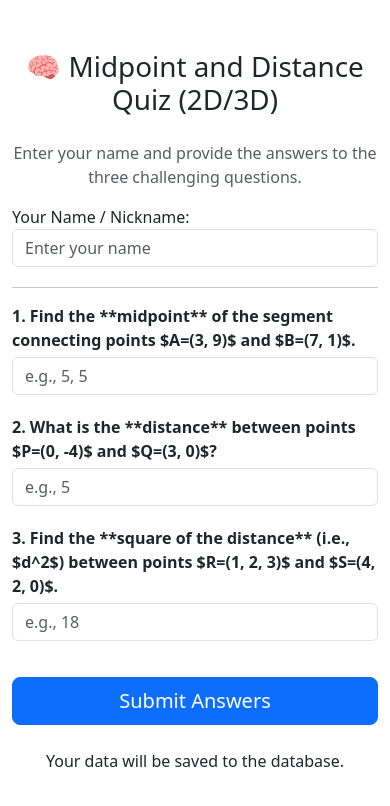
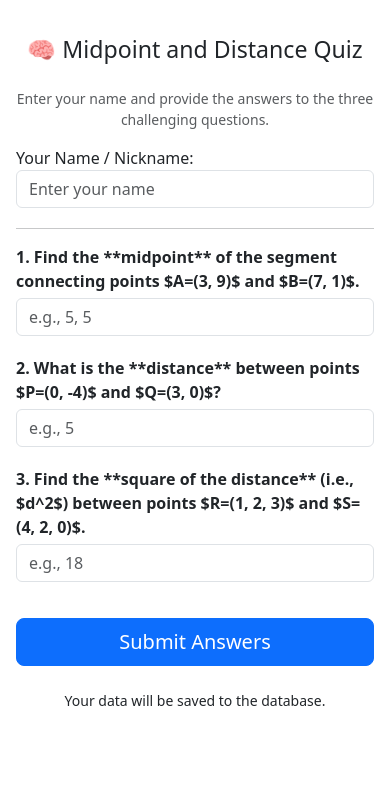
Before and after one commit to mlkbrv/AnalyticalGeometryProject, a Django app: page / in a window 390 px wide. Shown: the top 806 px of the page. Run offline with Django 5.2, Linux system fonts and the light colour scheme.

Commit message:
mobile html

```diff
--- a/core/templates/core/quiz.html
+++ b/core/templates/core/quiz.html
@@ -2,18 +2,32 @@
 <html lang="en">
 <head>
     <meta charset="UTF-8">
+    <meta name="viewport" content="width=device-width, initial-scale=1">
     <title>3D/2D Geometry Quiz</title>
     <link href="https://cdn.jsdelivr.net/npm/bootstrap@5.3.3/dist/css/bootstrap.min.css" rel="stylesheet">
     <style>
-        .container { max-width: 800px; margin-top: 50px; }
+        /*
+        Убрано жесткое ограничение max-width: 800px;
+        Теперь используем классы Bootstrap (p-3, container) для правильных отступов на мобильных.
+        */
+        .container {
+            margin-top: 20px; /* Уменьшаем отступ сверху для мобильных */
+            max-width: 800px; /* Сохраняем ограничение для больших экранов */
+        }
         .form-group { margin-bottom: 20px; }
         .question-text { font-weight: bold; margin-bottom: 5px; }
+
+        /* Дополнительный стиль, чтобы вопросы не "убегали" на маленьких экранах */
+        .question-text {
+            word-wrap: break-word;
+            white-space: normal;
+        }
     </style>
 </head>
 <body>
-    <div class="container">
-        <h1 class="mb-4 text-center">🧠 Midpoint and Distance Quiz (2D/3D)</h1>
-        <p class="text-muted text-center">Enter your name and provide the answers to the three challenging questions.</p>
+    <div class="container p-3">
+        <h1 class="mb-4 text-center fs-3">🧠 Midpoint and Distance Quiz</h1>
+        <p class="text-muted text-center small">Enter your name and provide the answers to the three challenging questions.</p>
 
         <form method="post">
             {% csrf_token %}
@@ -52,7 +66,7 @@
             <button type="submit" class="btn btn-primary btn-lg w-100 mt-3">Submit Answers</button>
         </form>
 
-        <p class="mt-4 text-center">Your data will be saved to the database.</p>
+        <p class="mt-4 text-center small">Your data will be saved to the database.</p>
     </div>
 </body>
 </html>
```
Also changed, not shown: core/templates/core/success.html (+7 -2 lines).
